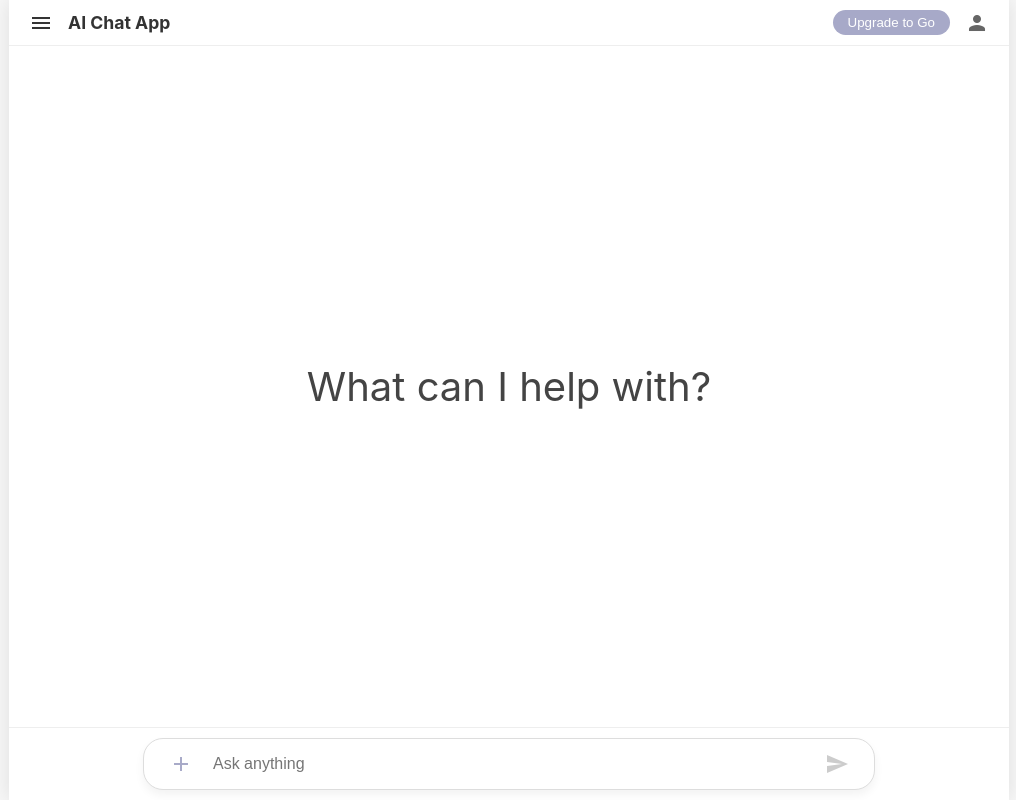
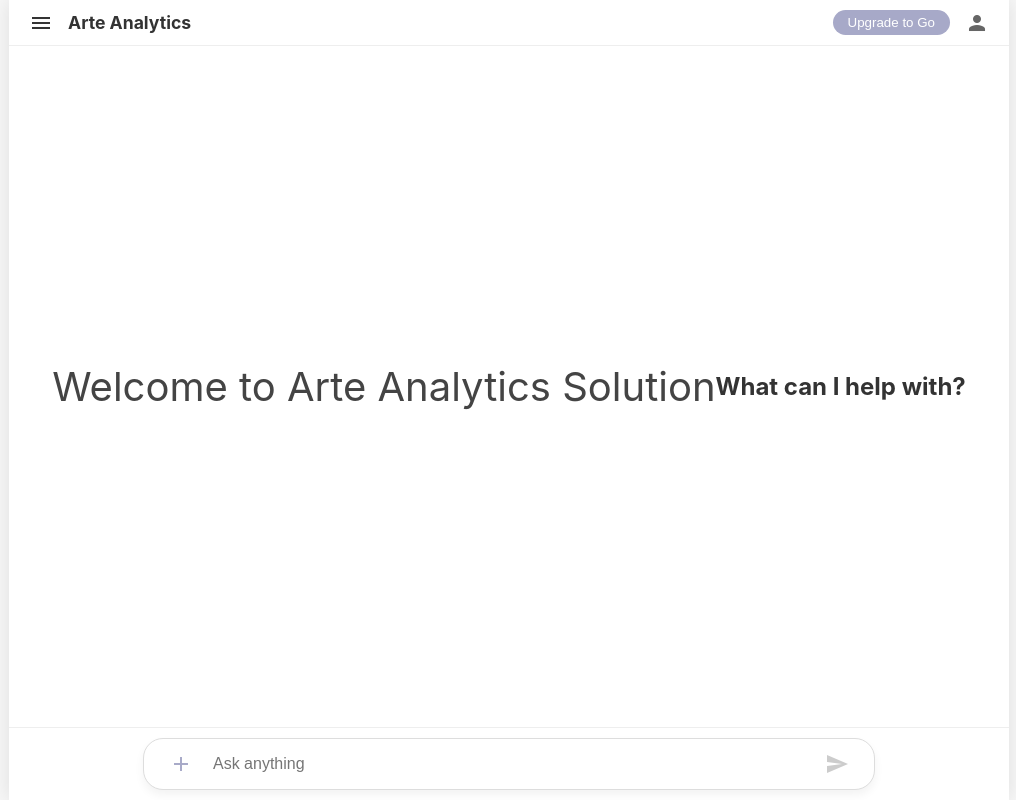
Before and after one commit to innovatorcoder1/ChatGPT, a plain HTML site: page index.html in a window 1280 px wide. Shown: the whole page, without its empty margins (131-1147 px from the left). Drawn offline with Linux system fonts and the light colour scheme.

Commit message:
Update index.html

```diff
--- a/index.html
+++ b/index.html
@@ -14,7 +14,7 @@
         <header class="chat-header">
             <div class="header-left">
                 <span class="material-icons">menu</span>
-                <span class="app-title">AI Chat App</span>
+                <span class="app-title">Arte Analytics </span>
             </div>
             <div class="header-right">
                 <button id="upgrade-btn">Upgrade to Go</button>
@@ -24,7 +24,8 @@
 
         <main class="chat-window" id="chat-window">
             <div class="initial-prompt">
-                <h1>What can I help with?</h1>
+                <h1>Welcome to Arte Analytics Solution</h1>
+                <h2>What can I help with?</h2>
             </div>
 
             </main>
@@ -43,4 +44,5 @@
 
     <script src="script.js"></script>
 </body>
+
 </html>
```
